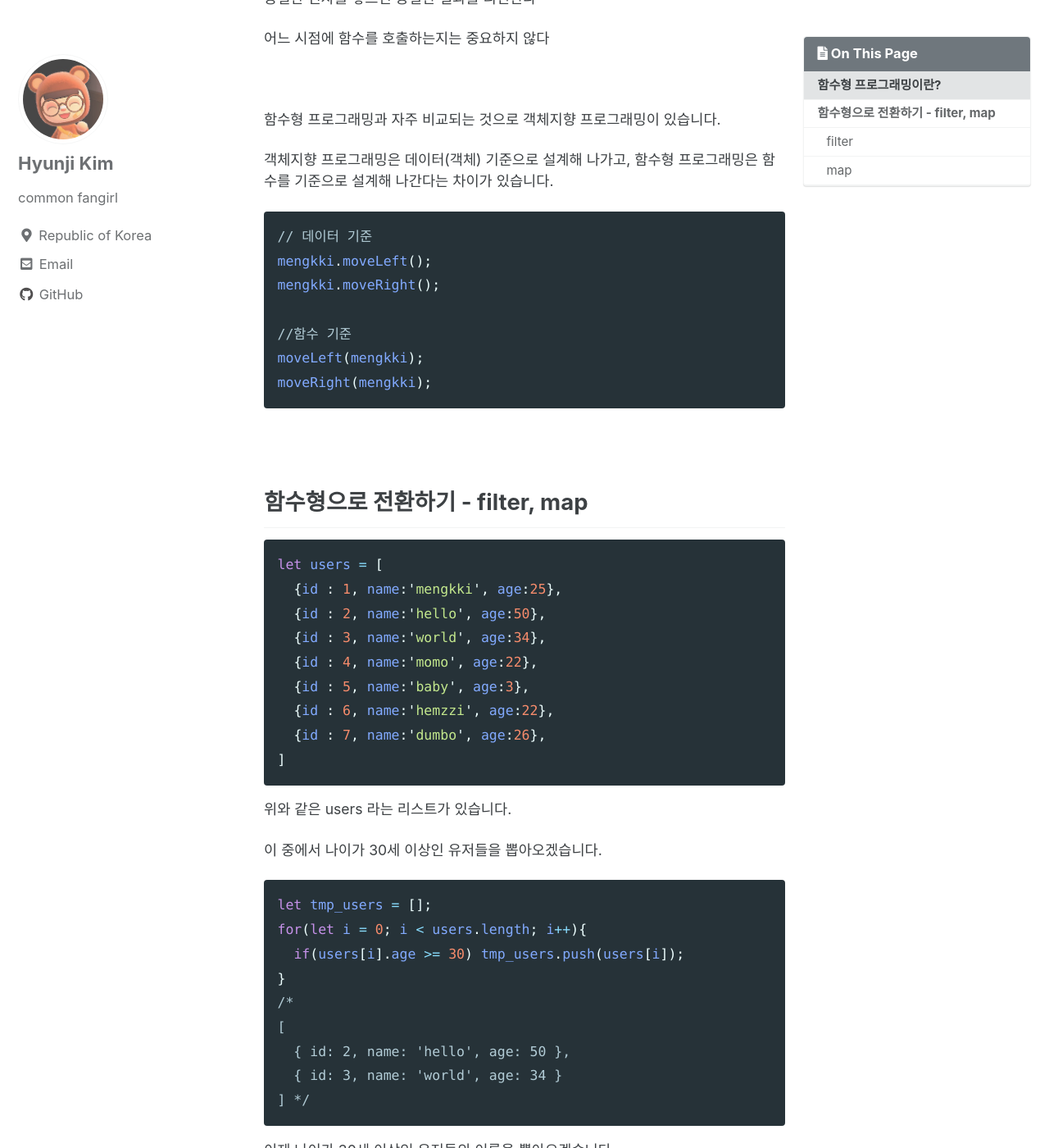
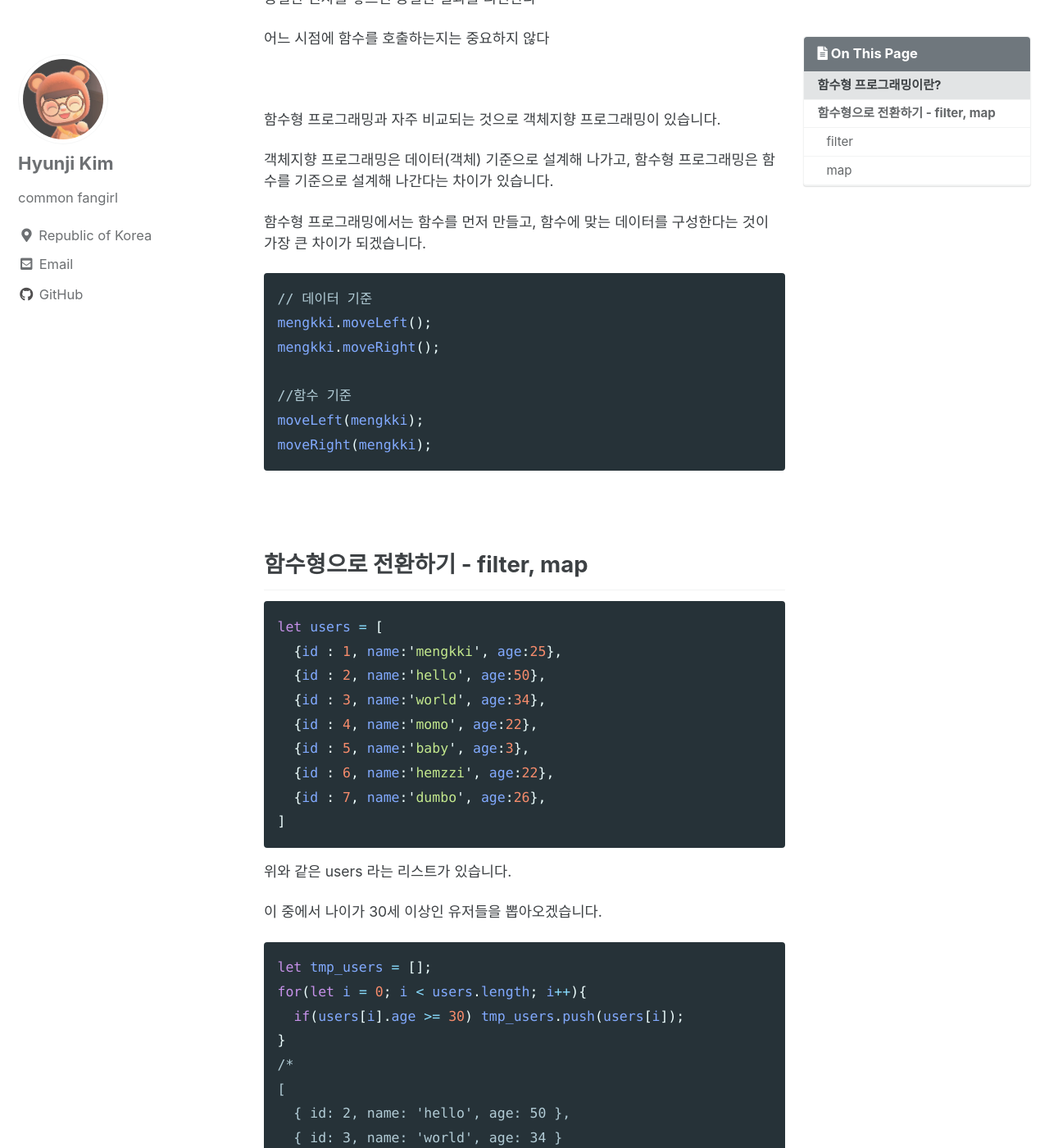
Before and after one commit to guswnl0610/guswnl0610.github.com, a Jekyll site: the page built from _posts/JavaScript/2020-11-08-FP01.md, in a window 1280 px wide and 1400 px high, scrolled down 635 px. Shown: the whole window at 82% size. Built offline with Jekyll 4.4.1, drawn with Linux system fonts in a browser that asks for light colours; cached includes are drawn as plain includes; comment, search, counter and statistics services are not loaded; part of the change alters nothing that is shown.

Commit message:
fixed change

````diff
--- a/_posts/JavaScript/2020-11-08-FP01.md
+++ b/_posts/JavaScript/2020-11-08-FP01.md
@@ -29,6 +29,8 @@ toc_sticky: true
 함수형 프로그래밍과 자주 비교되는 것으로 객체지향 프로그래밍이 있습니다.
 
 객체지향 프로그래밍은 데이터(객체) 기준으로 설계해 나가고, 함수형 프로그래밍은 함수를 기준으로 설계해 나간다는 차이가 있습니다.
+
+함수형 프로그래밍에서는 함수를 먼저 만들고, 함수에 맞는 데이터를 구성한다는 것이 가장 큰 차이가 되겠습니다.
 
 ```js
 // 데이터 기준
@@ -77,7 +79,7 @@ for(let i = 0; i < users.length; i++){
 이제 나이가 30세 이상인 유저들의 이름을 뽑아오겠습니다.
 
 ```js
-ㄴ저 let names = [];
+let names = [];
 for(let i = 0; i < tmp_users.length; i++){
   names.push(tmp_users[i].name);
 }
````
